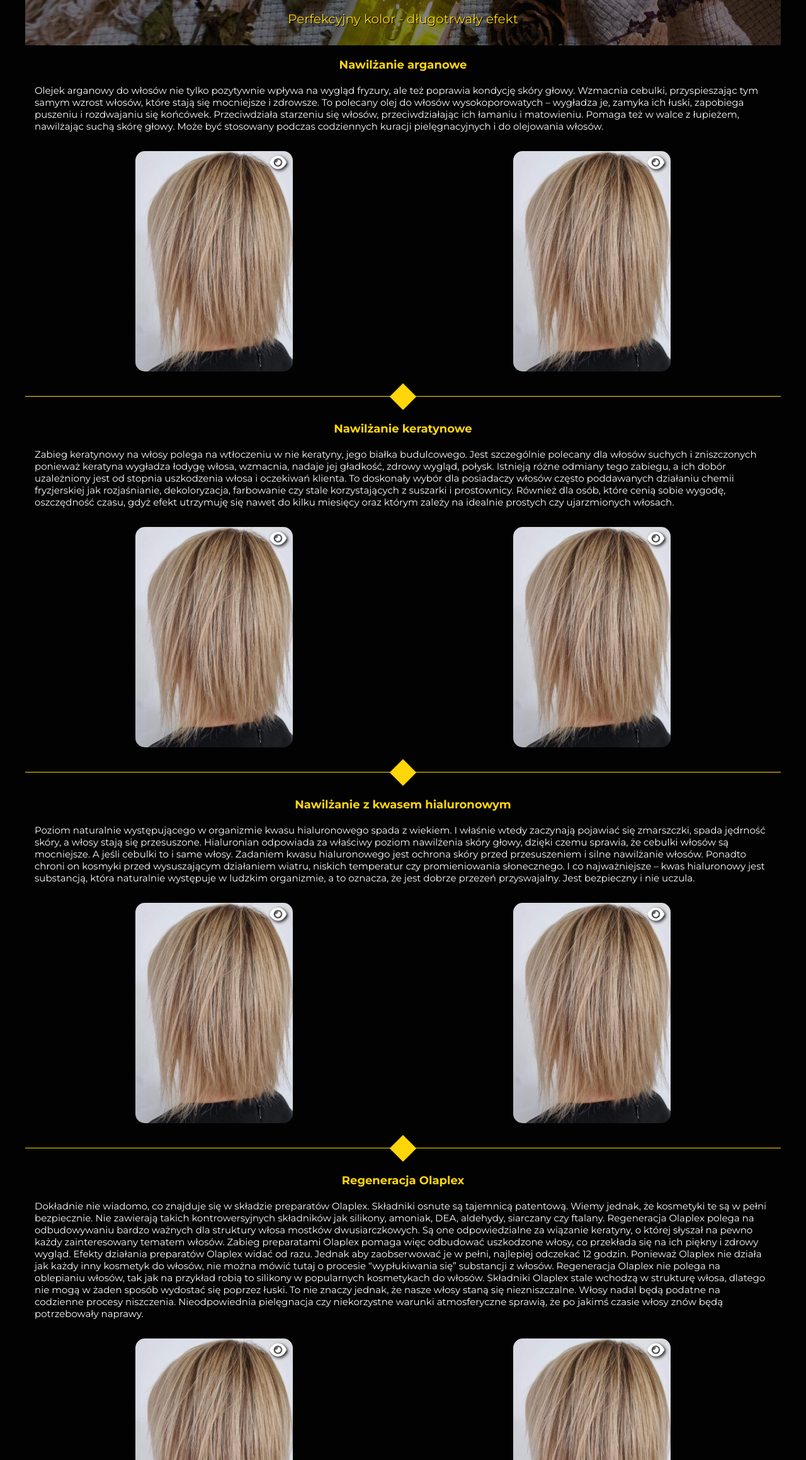
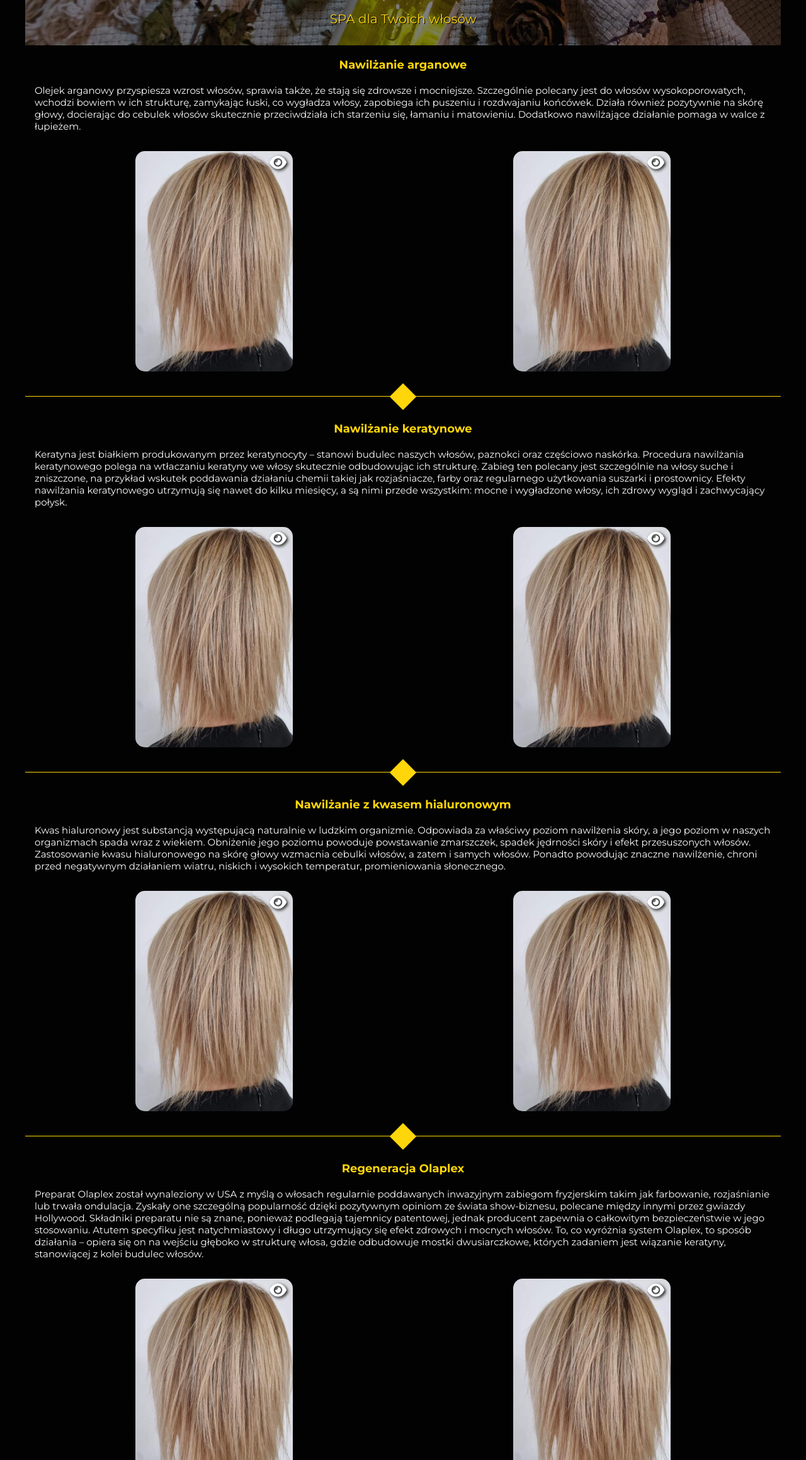
Before and after one commit to Vathh/muzyczna, a website: page care.html in a window 1280 px wide. Shown: the part 241-2560 px from the top of the page at 63% size. Drawn offline with Linux system fonts and the light colour scheme.

Commit message:
care page almost done

```diff
--- a/care.html
+++ b/care.html
@@ -67,13 +67,13 @@
                 <div class="page__header care__header">
                     <div class="page__header-shadow"></div>
                         <h2 class="page__header-top">Zabiegi pielęgnacyjne</h2>
-                        <p class="page__header-text">Perfekcyjny kolor - długotrwały efekt</p>
+                        <p class="page__header-text">SPA dla Twoich włosów</p>
                 </div>
                 <div class="page__content">
                     <div class="page__content-item">
                         <div class="page__content-description">
                             <h3 class="page__content-description-header">Nawilżanie arganowe</h3>
-                             <p class="page__content-description-text">Olejek arganowy do włosów nie tylko pozytywnie wpływa na wygląd fryzury, ale też poprawia kondycję skóry głowy. Wzmacnia cebulki, przyspieszając tym samym wzrost włosów, które stają się mocniejsze i zdrowsze. To polecany olej do włosów wysokoporowatych – wygładza je, zamyka ich łuski, zapobiega puszeniu i rozdwajaniu się końcówek. Przeciwdziała starzeniu się włosów, przeciwdziałając ich łamaniu i matowieniu. Pomaga też w walce z łupieżem, nawilżając suchą skórę głowy. Może być stosowany podczas codziennych kuracji pielęgnacyjnych i do olejowania włosów.</p>
+                             <p class="page__content-description-text">Olejek arganowy przyspiesza wzrost włosów, sprawia także, że stają się zdrowsze i mocniejsze. Szczególnie polecany jest do włosów wysokoporowatych, wchodzi bowiem w ich strukturę, zamykając łuski, co wygładza włosy, zapobiega ich puszeniu i rozdwajaniu końcówek. Działa również pozytywnie na skórę głowy, docierając do cebulek włosów skutecznie przeciwdziała ich starzeniu się, łamaniu i matowieniu. Dodatkowo nawilżające działanie pomaga w walce z łupieżem. </p>
                         </div>
                         <div class="page__content-img">
                             <div class="page__card page__card-perma-one">
@@ -91,7 +91,7 @@
                     <div class="page__content-item">
                         <div class="page__content-description">
                             <h3 class="page__content-description-header">Nawilżanie keratynowe</h3>
-                             <p class="page__content-description-text">Zabieg keratynowy na włosy polega na wtłoczeniu w nie keratyny, jego białka budulcowego. Jest szczególnie polecany dla włosów suchych i zniszczonych ponieważ keratyna wygładza łodygę włosa, wzmacnia, nadaje jej gładkość, zdrowy wygląd, połysk. Istnieją różne odmiany tego zabiegu, a ich dobór uzależniony jest od stopnia uszkodzenia włosa i oczekiwań klienta. To doskonały wybór dla posiadaczy włosów często poddawanych działaniu chemii fryzjerskiej jak rozjaśnianie, dekoloryzacja, farbowanie czy stale korzystających z suszarki i prostownicy. Również dla osób, które cenią sobie wygodę, oszczędność czasu, gdyż efekt utrzymuję się nawet do kilku miesięcy oraz którym zależy na idealnie prostych czy ujarzmionych włosach.</p>
+                             <p class="page__content-description-text">Keratyna jest białkiem produkowanym przez keratynocyty – stanowi budulec naszych włosów, paznokci oraz częściowo naskórka. Procedura nawilżania keratynowego polega na wtłaczaniu keratyny we włosy skutecznie odbudowując ich strukturę. Zabieg ten polecany jest szczególnie na włosy suche i zniszczone, na przykład wskutek poddawania działaniu chemii takiej jak rozjaśniacze, farby oraz regularnego użytkowania suszarki i prostownicy. Efekty nawilżania keratynowego utrzymują się nawet do kilku miesięcy, a są nimi przede wszystkim: mocne i wygładzone włosy, ich zdrowy wygląd i zachwycający połysk.</p>
                         </div>
                         <div class="page__content-img">
                             <div class="page__card page__card-perma-one">
@@ -109,7 +109,7 @@
                     <div class="page__content-item">
                         <div class="page__content-description">
                             <h3 class="page__content-description-header">Nawilżanie z kwasem hialuronowym</h3>
-                             <p class="page__content-description-text">Poziom naturalnie występującego w organizmie kwasu hialuronowego spada z wiekiem. I właśnie wtedy zaczynają pojawiać się zmarszczki, spada jędrność skóry, a włosy stają się przesuszone. Hialuronian odpowiada za właściwy poziom nawilżenia skóry głowy, dzięki czemu sprawia, że cebulki włosów są mocniejsze. A jeśli cebulki to i same włosy. Zadaniem kwasu hialuronowego jest ochrona skóry przed przesuszeniem i silne nawilżanie włosów. Ponadto chroni on kosmyki przed wysuszającym działaniem wiatru, niskich temperatur czy promieniowania słonecznego. I co najważniejsze – kwas hialuronowy jest substancją, która naturalnie występuje w ludzkim organizmie, a to oznacza, że jest dobrze przezeń przyswajalny. Jest bezpieczny i nie uczula.</p>
+                             <p class="page__content-description-text">Kwas hialuronowy jest substancją występującą naturalnie w ludzkim organizmie. Odpowiada za właściwy poziom nawilżenia skóry, a jego poziom w naszych organizmach spada wraz z wiekiem. Obniżenie jego poziomu powoduje powstawanie zmarszczek, spadek jędrności skóry i efekt przesuszonych włosów.  Zastosowanie kwasu hialuronowego na skórę głowy wzmacnia cebulki włosów, a zatem i samych włosów. Ponadto powodując znaczne nawilżenie, chroni przed negatywnym działaniem wiatru, niskich i wysokich temperatur, promieniowania słonecznego. </p>
                         </div>
                         <div class="page__content-img">
                             <div class="page__card page__card-perma-one">
@@ -127,7 +127,7 @@
                     <div class="page__content-item">
                         <div class="page__content-description">
                             <h3 class="page__content-description-header">Regeneracja Olaplex</h3>
-                             <p class="page__content-description-text">Dokładnie nie wiadomo, co znajduje się w składzie preparatów Olaplex. Składniki osnute są tajemnicą patentową. Wiemy jednak, że kosmetyki te są w pełni bezpiecznie. Nie zawierają takich kontrowersyjnych składników jak silikony, amoniak, DEA, aldehydy, siarczany czy ftalany. Regeneracja Olaplex polega na odbudowywaniu bardzo ważnych dla struktury włosa mostków dwusiarczkowych. Są one odpowiedzialne za wiązanie keratyny, o której słyszał na pewno każdy zainteresowany tematem włosów. Zabieg preparatami Olaplex pomaga więc odbudować uszkodzone włosy, co przekłada się na ich piękny i zdrowy wygląd. Efekty działania preparatów Olaplex widać od razu. Jednak aby zaobserwować je w pełni, najlepiej odczekać 12 godzin. Ponieważ Olaplex nie działa jak każdy inny kosmetyk do włosów, nie można mówić tutaj o procesie “wypłukiwania się” substancji z włosów. Regeneracja Olaplex nie polega na oblepianiu włosów, tak jak na przykład robią to silikony w popularnych kosmetykach do włosów. Składniki Olaplex stale wchodzą w strukturę włosa, dlatego nie mogą w żaden sposób wydostać się poprzez łuski. To nie znaczy jednak, że nasze włosy staną się niezniszczalne. Włosy nadal będą podatne na codzienne procesy niszczenia. Nieodpowiednia pielęgnacja czy niekorzystne warunki atmosferyczne sprawią, że po jakimś czasie włosy znów będą potrzebowały naprawy.</p>
+                             <p class="page__content-description-text">Preparat Olaplex został wynaleziony w USA z myślą o włosach regularnie poddawanych inwazyjnym zabiegom fryzjerskim takim jak farbowanie, rozjaśnianie lub trwała ondulacja. Zyskały one szczególną popularność dzięki pozytywnym opiniom ze świata show-biznesu, polecane między innymi przez gwiazdy Hollywood. Składniki preparatu nie są znane, ponieważ podlegają tajemnicy patentowej, jednak producent zapewnia o całkowitym bezpieczeństwie w jego stosowaniu. Atutem specyfiku jest natychmiastowy i długo utrzymujący się efekt zdrowych i mocnych włosów. To, co wyróżnia system Olaplex, to sposób działania – opiera się on na wejściu głęboko w strukturę włosa, gdzie odbudowuje mostki dwusiarczkowe, których zadaniem jest wiązanie keratyny, stanowiącej z kolei budulec włosów.</p>
                         </div>
                         <div class="page__content-img">
                             <div class="page__card page__card-perma-one">
```
Also changed, not shown: decolouring.html (+5 -5 lines).
